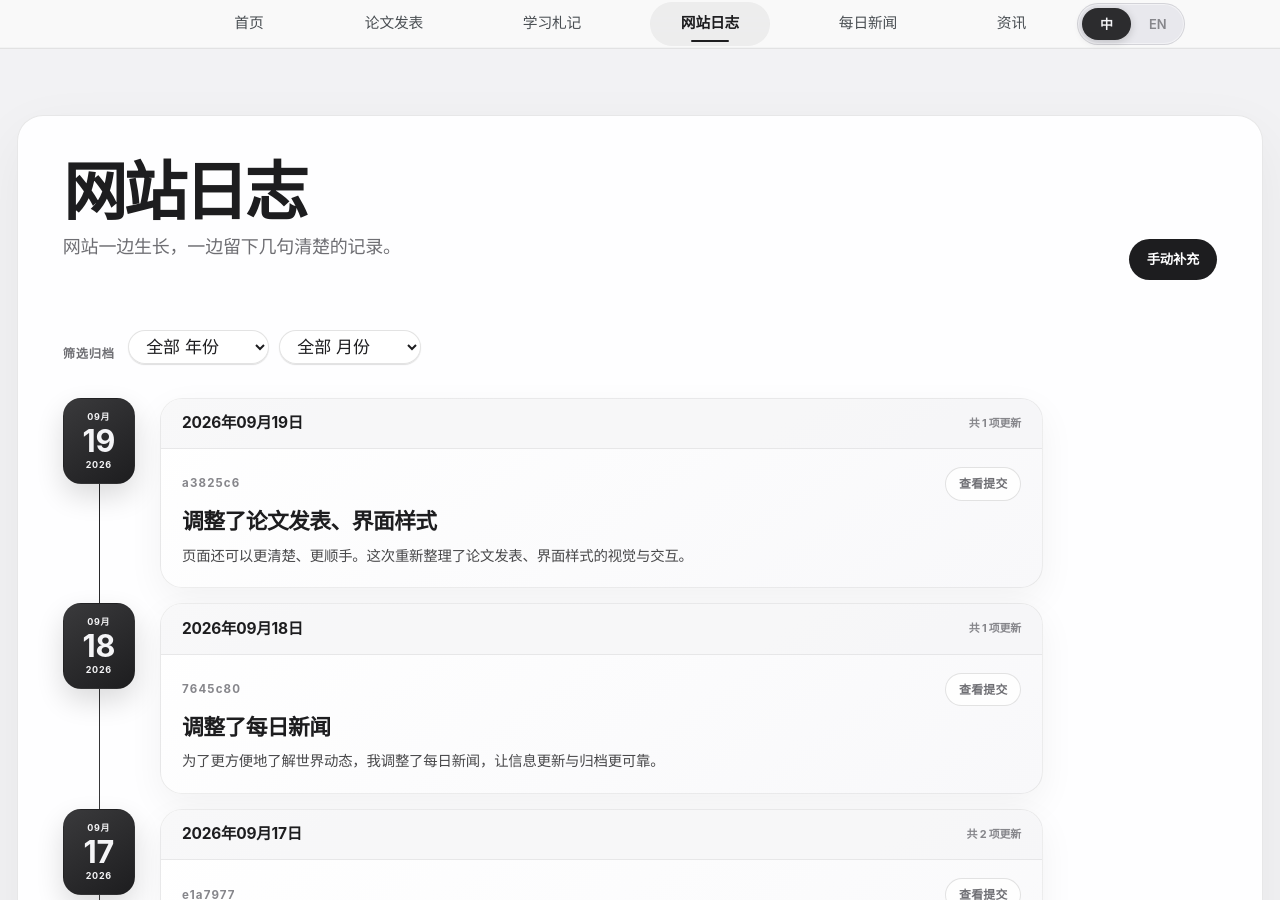
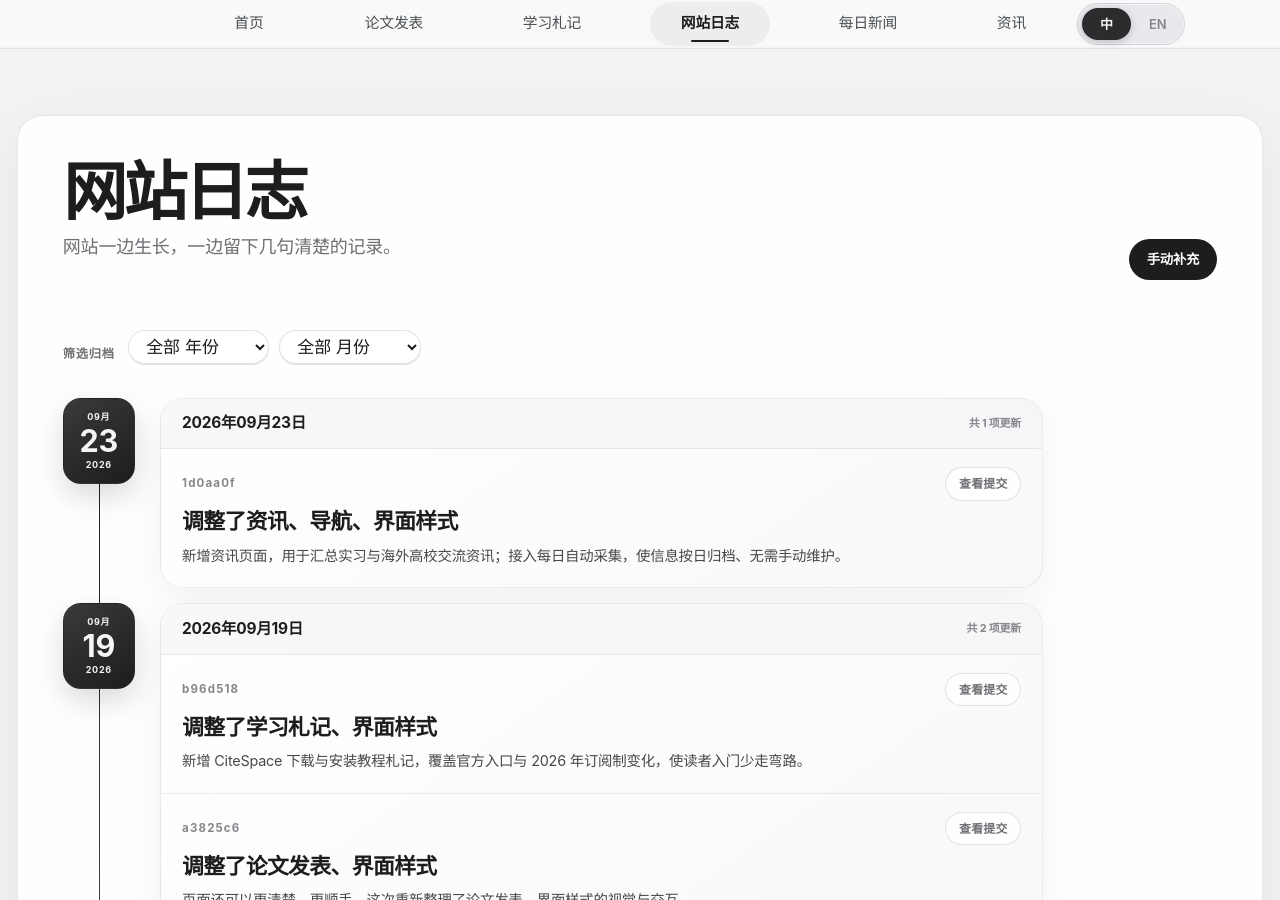
Before and after one commit to HaoxiangLuo/HaoxiangLuo.github.io, a Jekyll site: the page built from _pages/site-log-zh.html, in a window 1280 px wide and 900 px high. Built offline with Jekyll 4.4.1, drawn with Linux system fonts in a browser that asks for light colours; a style sheet for code colours, icons or effects is not loaded.

Commit message:
Restore lost site-log entries with specific descriptions

```diff
--- a/_data/site_updates.json
+++ b/_data/site_updates.json
@@ -1,4 +1,32 @@
 [
+  {
+    "date": "2026-09-23",
+    "title_zh": "调整了资讯、导航、界面样式",
+    "title_en": "Refined Opportunities, navigation, interface styling",
+    "message": "Add Opportunities page with daily internship and academia collectors",
+    "story_zh": "新增资讯页面，用于汇总实习与海外高校交流资讯；接入每日自动采集，使信息按日归档、无需手动维护。",
+    "story_en": "Added an Opportunities page that gathers internships and academic-exchange news, backed by daily automatic collection.",
+    "purpose_zh": "持续改进网站内容、信息组织与使用体验。",
+    "purpose_en": "Add Opportunities page with daily internship and academia collectors",
+    "details_zh": "新增中英双语资讯页与导航入口，实习板块区分联合国与企业两类来源；添加去重归档脚本与每日定时采集工作流。",
+    "details_en": "Added the bilingual Opportunities page with a navigation entry, split UN and company internship boards, plus deduping collection scripts and a daily workflow.",
+    "sha": "1d0aa0f",
+    "url": "https://github.com/HaoxiangLuo/HaoxiangLuo.github.io/commit/1d0aa0f775e68809c984cbac0381bd5d4fb8c2a1"
+  },
+  {
+    "date": "2026-09-19",
+    "title_zh": "调整了学习札记、界面样式",
+    "title_en": "Refined Study Notes, interface styling",
+    "message": "Add CiteSpace download/install study note to Research Methods",
+    "story_zh": "新增 CiteSpace 下载与安装教程札记，覆盖官方入口与 2026 年订阅制变化，使读者入门少走弯路。",
+    "story_en": "Added a CiteSpace download-and-install guide covering official sources and the 2026 subscription change, making setup easier to follow.",
+    "purpose_zh": "持续改进网站内容、信息组织与使用体验。",
+    "purpose_en": "Add CiteSpace download/install study note to Research Methods",
+    "details_zh": "在学习札记新增中英双语教程文章，收录官方下载入口、安装步骤与付费订阅说明。",
+    "details_en": "Added bilingual guide posts under Study Notes with official download links, setup steps, and subscription notes.",
+    "sha": "b96d518",
+    "url": "https://github.com/HaoxiangLuo/HaoxiangLuo.github.io/commit/b96d518ffefc9f6ef0ce22ece3716f679dbbf004"
+  },
   {
     "date": "2026-09-19",
     "title_zh": "调整了论文发表、界面样式",
```
